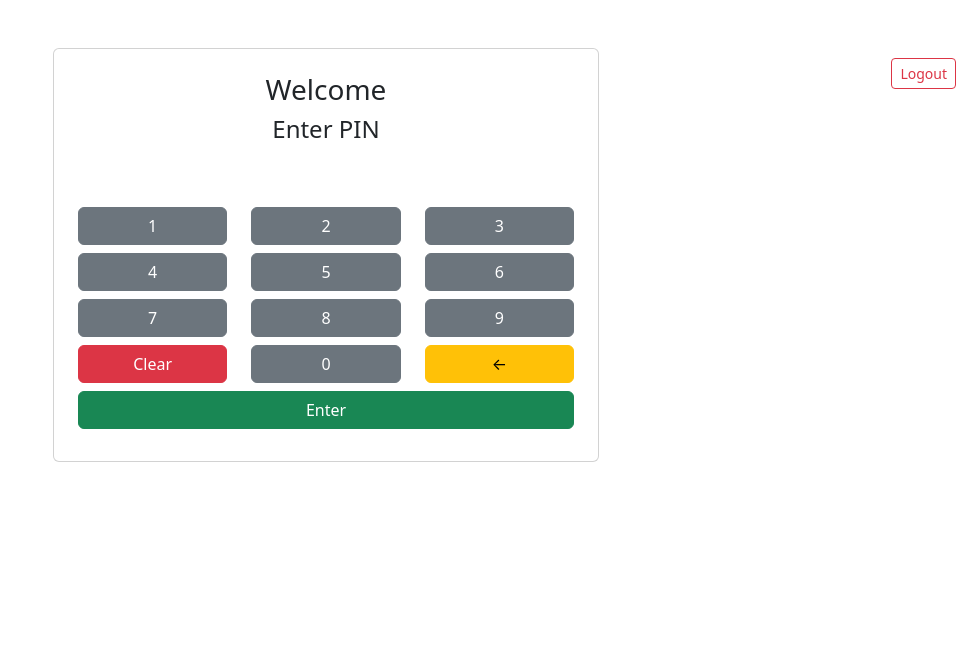
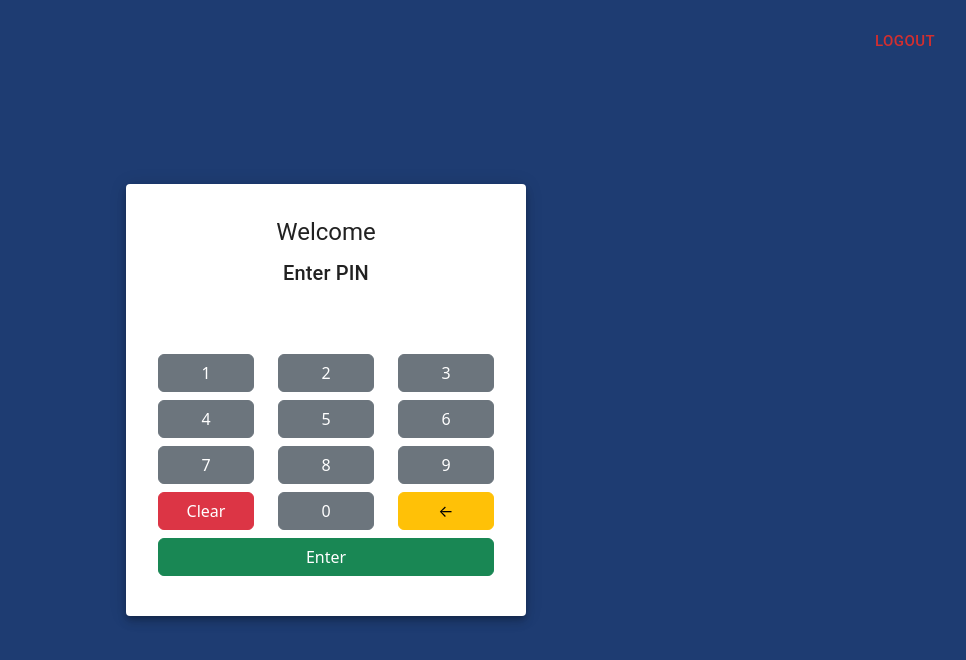
Before and after one commit to uiowaSEP2025/sep2025-project-team_001, a React (Create React App) app in the folder web_app/: page /dashboard in a window 1280 px wide. Shown: the top 660 px of the page, without its empty margins (314-1280 px from the left). Built offline with nearby package versions, Linux system fonts and the light colour scheme; sample sign-in values are in the browser's storage.

Commit message:
SCRUM-89 Adjusted the styling of the Dashboard to better suit the @mui components that we use in the MenuPage.

```diff
--- a/web_app/src/pages/Dashboard.js
+++ b/web_app/src/pages/Dashboard.js
@@ -1,10 +1,15 @@
 import React, { useState, useEffect } from 'react';
+import {
+  Box,
+  Typography,
+  Button,
+  Paper,
+  Alert,
+} from '@mui/material';
 import { useNavigate } from 'react-router-dom';
-import { Container, Row, Col, Card, Alert, Button } from 'react-bootstrap';
 import NumberPad from '../components/NumberPad';
-import './styles/Dashboard.css';
 
-function Dashboard() {
+const Dashboard = () => {
   const [pin, setPin] = useState('');
   const [error, setError] = useState('');
   const [barName, setBarName] = useState('');
@@ -18,8 +23,8 @@ function Dashboard() {
   }, []);
 
   const logout = () => {
-    sessionStorage.clear(); // Remove all session data
-    navigate('/'); // Redirect to home page
+    sessionStorage.clear();
+    navigate('/');
   };
 
   const handleDigitPress = (digit) => {
@@ -45,8 +50,8 @@ function Dashboard() {
         {
           method: 'POST',
           headers: { 'Content-Type': 'application/json' },
-          body: JSON.stringify({ pin: pin, restaurant_id: restaurantId }),
-        },
+          body: JSON.stringify({ pin, restaurant_id: restaurantId }),
+        }
       );
 
       const data = await response.json();
@@ -72,72 +77,66 @@ function Dashboard() {
     }
   };
 
-  // useEffect(() => {
-  //   if (pin.length === 4) {
-  //     loginWithPin();
-  //   }
-  // }, [pin]);
-
   useEffect(() => {
     const handleKeyDown = (event) => {
       const { key } = event;
-
-      if (/^\d$/.test(key)) {
-        // If it's a digit (0-9)
-        handleDigitPress(key);
-      } else if (key === 'Backspace') {
-        handleDelete();
-      } else if (key === 'Enter') {
-        loginWithPin();
-      } else if (key.toLowerCase() === 'c') {
-        handleClear();
-      }
+      if (/^\d$/.test(key)) handleDigitPress(key);
+      else if (key === 'Backspace') handleDelete();
+      else if (key === 'Enter') loginWithPin();
+      else if (key.toLowerCase() === 'c') handleClear();
     };
 
     window.addEventListener('keydown', handleKeyDown);
-    return () => {
-      window.removeEventListener('keydown', handleKeyDown);
-    };
+    return () => window.removeEventListener('keydown', handleKeyDown);
   }, [pin]);
 
   return (
-    <div style={{ position: 'relative' }}>
+    <Box
+      sx={{
+        minHeight: '100vh',
+        background: '#1e3c72',
+        display: 'flex',
+        alignItems: 'center',
+        justifyContent: 'center',
+        p: 3,
+      }}
+    >
       <Button
-        variant="outline-danger"
-        size="sm"
-        className="logout-btn"
+        color="error"
+        size="large"
         onClick={logout}
+        sx={{ position: 'absolute', top: 20, right: 20 }}
       >
         Logout
       </Button>
 
-      <Container className="mt-5">
-        <Row className="justify-content-center">
-          <Col md={6}>
-            <Card className="text-center p-4">
-              <h3>{barName || 'Welcome'}</h3>
-              <h4>Enter PIN</h4>
+      <Paper elevation={6} sx={{ p: 4, maxWidth: 400, width: '100%', textAlign: 'center' }}>
+        <Typography variant="h5" gutterBottom>
+          {barName || 'Welcome'}
+        </Typography>
+        <Typography variant="h6" gutterBottom>
+          Enter PIN
+        </Typography>
 
-              <div className="pin-display">
-                <h4 style={{ margin: 0 }}>
+        <Box sx={{ minHeight: '2.5rem', mb: 2 }}>
+          <Typography variant="h4">
             {pin.length > 0 ? '*'.repeat(pin.length) : '\u00A0'}
-                </h4>
-              </div>
+          </Typography>
+        </Box>
 
-              {error && <Alert variant="danger">{error}</Alert>}
+        {error && <Alert severity="error">{error}</Alert>}
 
+        <Box mt={2}>
           <NumberPad
             onDigitPress={handleDigitPress}
             onDelete={handleDelete}
             onClear={handleClear}
             onEnter={loginWithPin}
           />
-            </Card>
-          </Col>
-        </Row>
-      </Container>
-    </div>
+        </Box>
+      </Paper>
+    </Box>
   );
-}
+};
 
 export default Dashboard;
```
Lines whose indentation alone changed are shown as unchanged.
